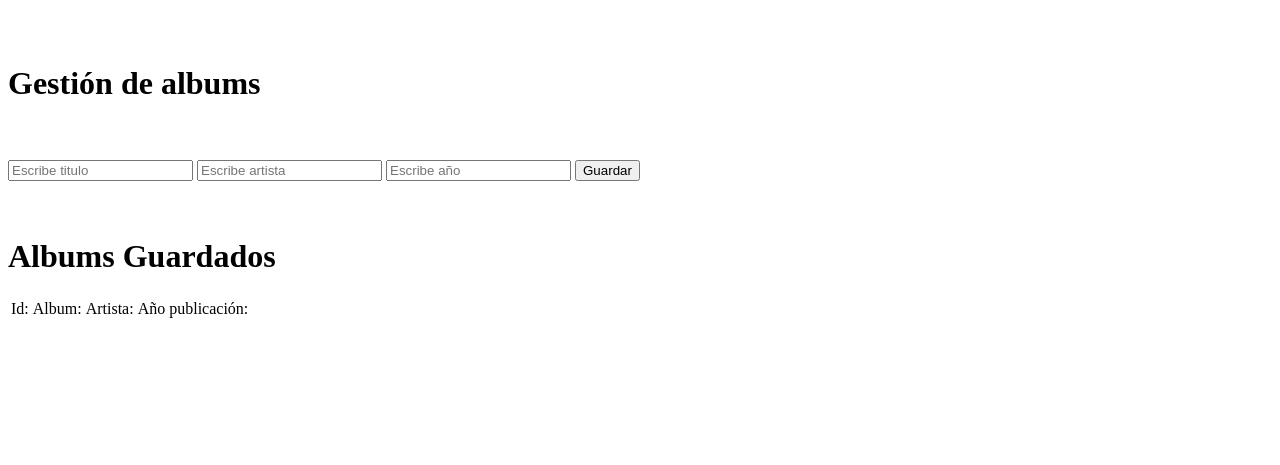
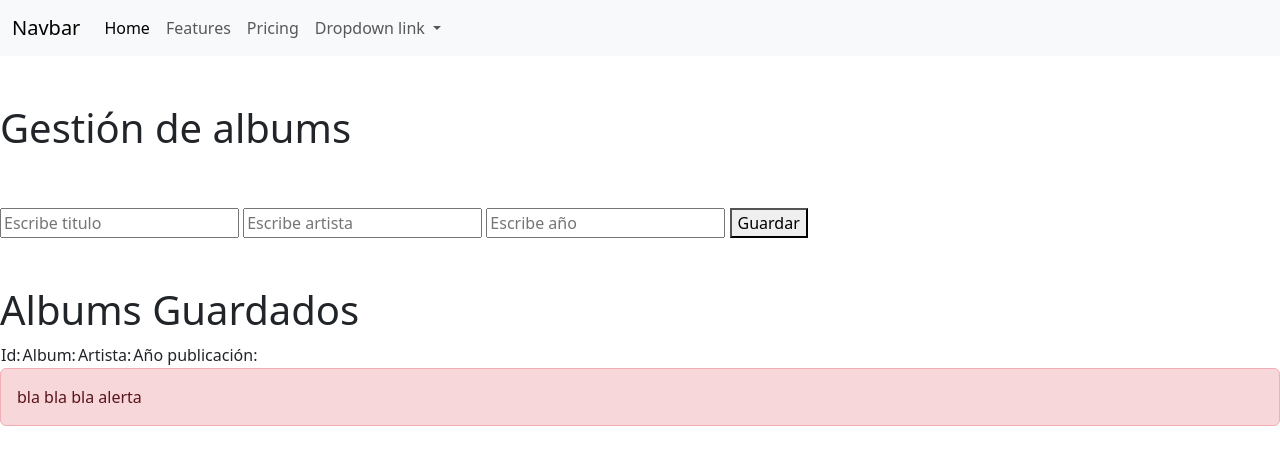
Before and after one commit to ls-shiroyasha/MA_POAO, a Flask app: page / in a window 1280 px wide. Shown: the top 465 px of the page. Run offline with Flask 3, Linux system fonts and the light colour scheme; data that the repository does not hold is empty; some libraries are stand-ins or nearby versions.

Commit message:
Práctica 9 creación plantilla, usar bootstrap

```diff
--- a/P5FlaskIntro/templates/index.html
+++ b/P5FlaskIntro/templates/index.html
@@ -1,11 +1,5 @@
-<!DOCTYPE html>
-<html lang="es">
-<head>
-    <meta charset="UTF-8">
-    <meta name="viewport" content="width=device-width, initial-scale=1.0">
-    <title>CRUD Albums</title>
-</head>
-<body>
+{% extends 'plantilla.html'%}
+    {%block body%}
     <br>
     <br>
     <h1>Gestión de albums</h1>
@@ -53,5 +47,4 @@
             {% endfor %}
         </tbody>
     </table>
-</body>
-</html>
+{%endblock%}
--- /dev/null
+++ b/P5FlaskIntro/templates/plantilla.html
@@ -0,0 +1,49 @@
+<!DOCTYPE html>
+<html lang="es">
+<head>
+    <meta charset="UTF-8">
+    <link href="https://cdn.jsdelivr.net/npm/bootstrap@5.3.0/dist/css/bootstrap.min.css" rel="stylesheet" integrity="sha384-9ndCyUaIbzAi2FUVXJi0CjmCapSmO7SnpJef0486qhLnuZ2cdeRhO02iuK6FUUVM" crossorigin="anonymous">
+    <meta name="viewport" content="width=device-width, initial-scale=1.0">
+    <title>Soy la plantilla</title>
+</head>
+<body>
+    <nav class="navbar navbar-expand-lg bg-body-tertiary">
+        <div class="container-fluid">
+          <a class="navbar-brand" href="#">Navbar</a>
+          <button class="navbar-toggler" type="button" data-bs-toggle="collapse" data-bs-target="#navbarNavDropdown" aria-controls="navbarNavDropdown" aria-expanded="false" aria-label="Toggle navigation">
+            <span class="navbar-toggler-icon"></span>
+          </button>
+          <div class="collapse navbar-collapse" id="navbarNavDropdown">
+            <ul class="navbar-nav">
+              <li class="nav-item">
+                <a class="nav-link active" aria-current="page" href="#">Home</a>
+              </li>
+              <li class="nav-item">
+                <a class="nav-link" href="#">Features</a>
+              </li>
+              <li class="nav-item">
+                <a class="nav-link" href="#">Pricing</a>
+              </li>
+              <li class="nav-item dropdown">
+                <a class="nav-link dropdown-toggle" href="#" role="button" data-bs-toggle="dropdown" aria-expanded="false">
+                  Dropdown link
+                </a>
+                <ul class="dropdown-menu">
+                  <li><a class="dropdown-item" href="#">Action</a></li>
+                  <li><a class="dropdown-item" href="#">Another action</a></li>
+                  <li><a class="dropdown-item" href="#">Something else here</a></li>
+                </ul>
+              </li>
+            </ul>
+          </div>
+        </div>
+      </nav>
+    {% block body %}
+
+    {% endblock %}
+    <div class="alert alert-danger" role="alert">
+        bla bla bla alerta
+      </div>
+    <script src="https://cdn.jsdelivr.net/npm/bootstrap@5.3.0/dist/js/bootstrap.bundle.min.js" integrity="sha384-geWF76RCwLtnZ8qwWowPQNguL3RmwHVBC9FhGdlKrxdiJJigb/j/68SIy3Te4Bkz" crossorigin="anonymous"></script>
+</body>
+</html>
```
Also changed, not shown: P5FlaskIntro/templates/editarAlbum.html (+3 -10 lines), P5FlaskIntro/templates/eliminarAlbum.html (+3 -10 lines).
